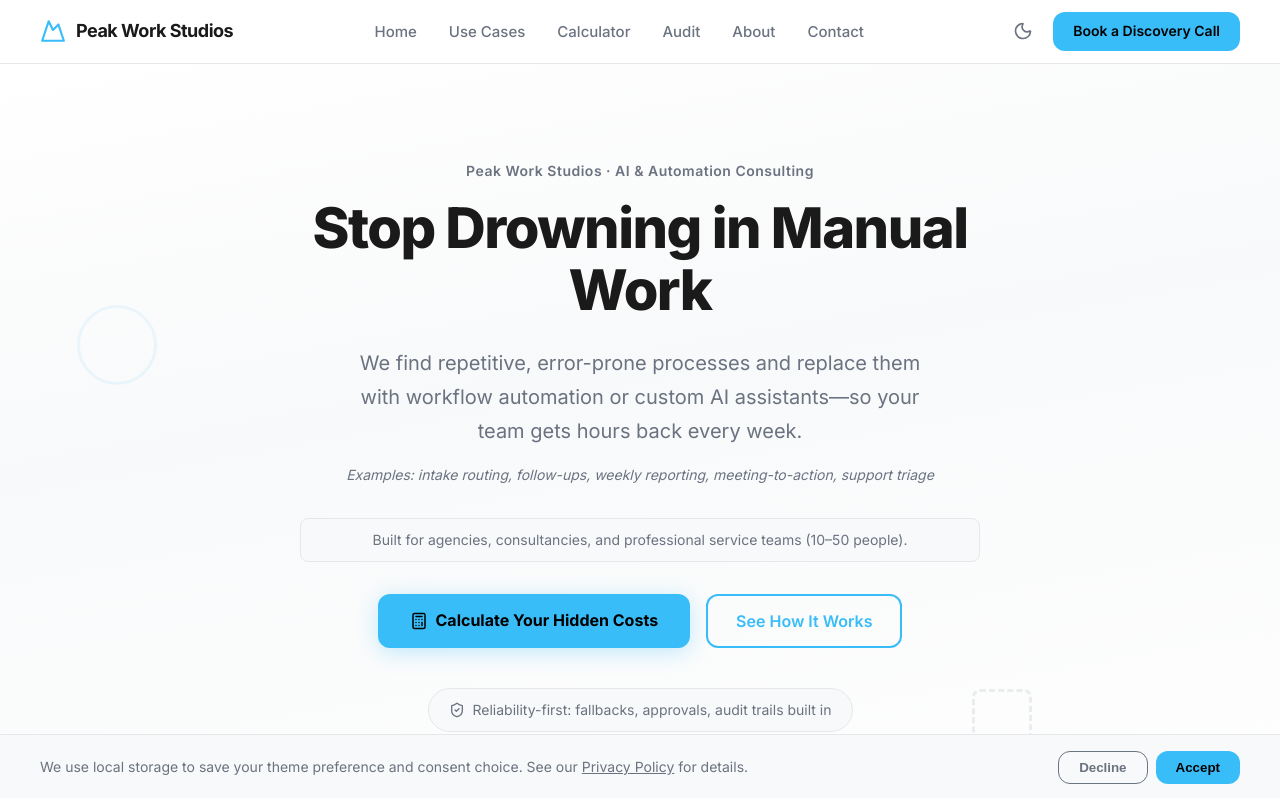
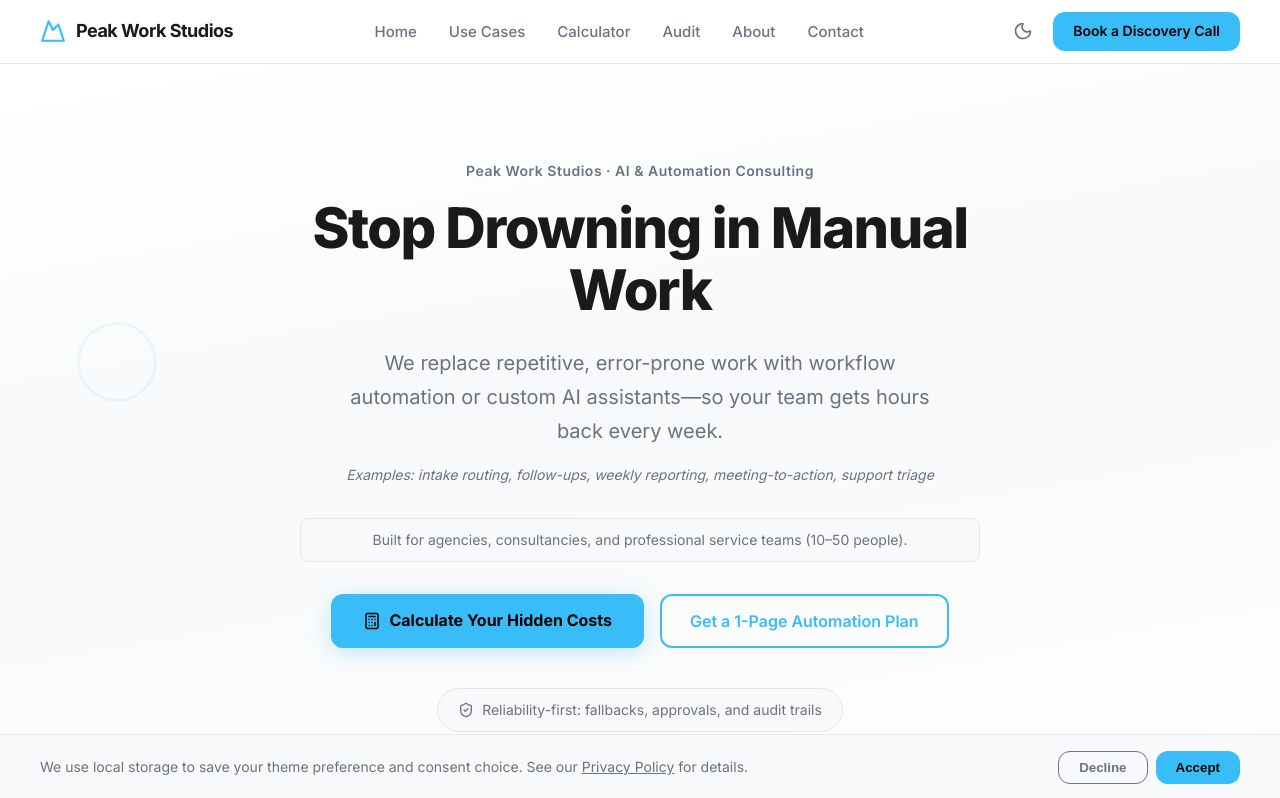
Before and after one commit to peakworkstudios/peakworkstudios, a React (Vite) app: page / in a window 1280 px wide. Shown: the top 798 px of the page. Built offline with nearby package versions, Linux system fonts and the light colour scheme.

Commit message:
refactor: improve clarity in HeroSection text and update button labels for better user understanding

```diff
--- a/src/pages/HomePage.jsx
+++ b/src/pages/HomePage.jsx
@@ -416,8 +416,8 @@
         <HeroEyebrow>Peak Work Studios &middot; AI &amp; Automation Consulting</HeroEyebrow>
         <HeroH1>Stop Drowning in Manual Work</HeroH1>
         <HeroSub>
-          We find repetitive, error-prone processes and replace them with workflow
-          automation or custom AI assistants—so your team gets hours back every week.
+          We replace repetitive, error-prone work with workflow automation or
+          custom AI assistants—so your team gets hours back every week.
         </HeroSub>
         <p style={{ fontSize: '14px', color: '#6B7280', margin: '-24px auto 32px', maxWidth: '600px', fontStyle: 'italic' }}>
           Examples: intake routing, follow-ups, weekly reporting, meeting-to-action, support triage
@@ -433,21 +433,21 @@
             Calculate Your Hidden Costs
           </PrimaryButton>
           <SecondaryButton onClick={handleScrollToHow}>
-            See How It Works
+            Get a 1-Page Automation Plan
           </SecondaryButton>
         </HeroCTAGroup>
         <TrustIndicators>
           <TrustBadge>
             <ShieldCheck size={16} />
-            Reliability-first: fallbacks, approvals, audit trails built in
+            Reliability-first: fallbacks, approvals, and audit trails
           </TrustBadge>
           <TrustBadge>
             <Workflow size={16} />
-            Tool-agnostic: Zapier, Make, n8n, or custom-built
+            Tool-agnostic: Zapier, Make, n8n, or custom builds
           </TrustBadge>
           <TrustBadge>
             <ClipboardCheck size={16} />
-            Built so your team can maintain it
+            Maintainable: documentation + handoff so your team can run it
           </TrustBadge>
         </TrustIndicators>
       </HeroContent>
```
